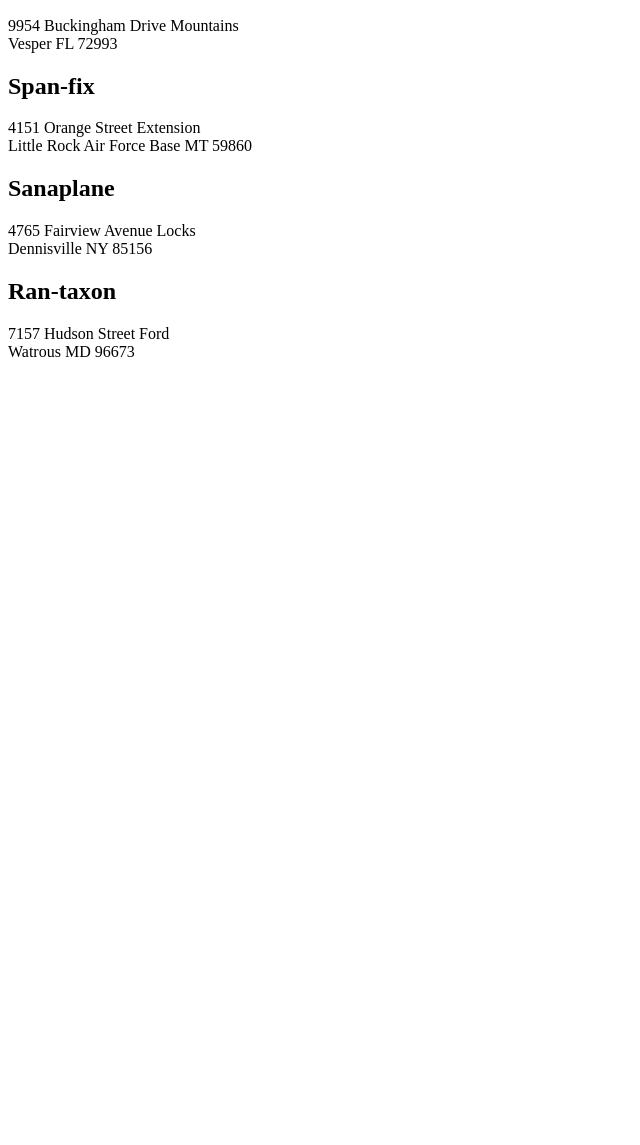
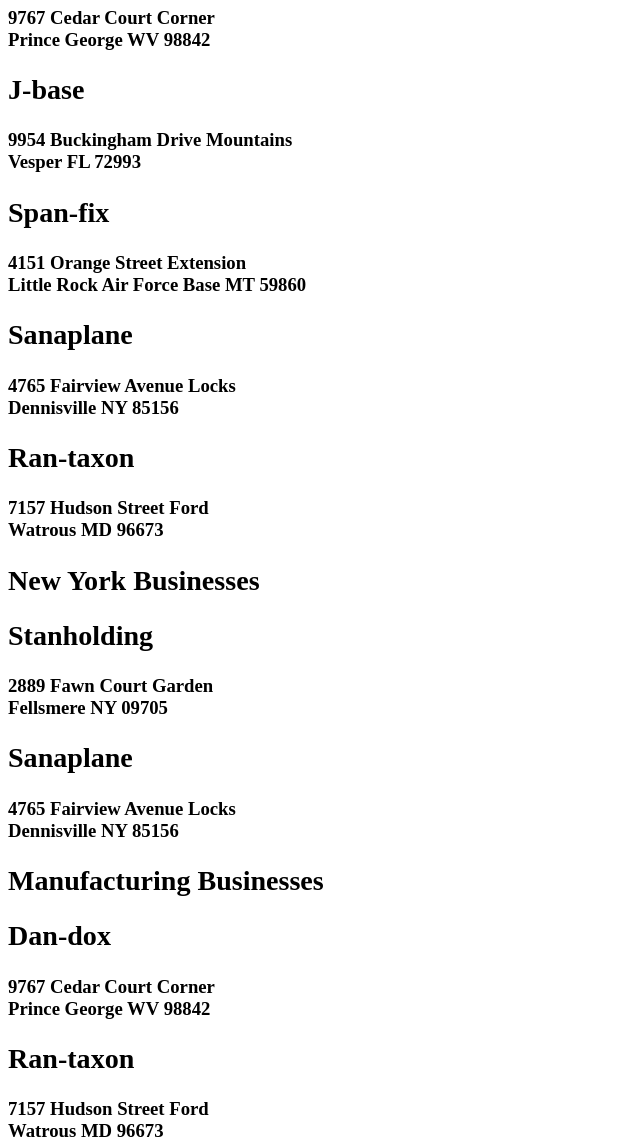
Before and after one commit to jenniferstarkey/Dotard.Simbleton, a plain HTML site: page index.html in a window 1280 px wide. Shown: the part 740-1885 px from the top of the page, without its empty margins (0-640 px from the left). Before the commit the page ends 1109 px from the top, so only its background shows below. Drawn offline with Linux system fonts and the light colour scheme.

Commit message:
dotard JS updates

```diff
--- a/index.html
+++ b/index.html
@@ -1,4 +1,4 @@
-=<!DOCTYPE html>
+<!DOCTYPE html>
 <html lang="en">
 <head>
     <meta charset="UTF-8">
@@ -8,7 +8,15 @@
 <body>
     <main>
     <section class="businessInfo">
-        <h2 class="active"></h2>
+        <h3 class="active">
+            <!-- active businesses -->
+        </h3>
+        <h3 class="businessList--newYork"></h3>
+            <!-- New York business -->
+
+        <h3 class="manufacturing"></h3>
+            <!-- Manufacturing companies -->
+
 
     </section>
     </main>
--- a/scripts/Business.js
+++ b/scripts/Business.js
@@ -8,3 +8,23 @@ return`
     </section>
     `
 }
+export const infoNY = (businessObj) =>{
+    return`
+        <section class="info">
+            <h2 class="business_name">${businessObj.companyName}</h2>
+            <div class="street_address">${businessObj.addressFullStreet}</div>
+            <div class="full_address">${businessObj.addressCity} ${businessObj.addressStateCode} ${businessObj.addressZipCode}</div>
+
+        </section>
+        `
+    }
+    export const companyType = (businessObj) =>{
+        return`
+            <section class="info">
+                <h2 class="business_name">${businessObj.companyName}</h2>
+                <div class="street_address">${businessObj.addressFullStreet}</div>
+                <div class="full_address">${businessObj.addressCity} ${businessObj.addressStateCode} ${businessObj.addressZipCode}</div>
+
+            </section>
+            `
+        }
--- a/scripts/BusinessList.js
+++ b/scripts/BusinessList.js
@@ -1,7 +1,7 @@
-import { businessInfo } from "./BusinessProvider.js"
-import { info } from "./Business.js"
+import { businessInfo, newYorkBusinesses, manufacturingBusinesses } from "./BusinessProvider.js"
+import { info, infoNY, companyType } from "./Business.js"
 
-const contentTarget = document.querySelector(".businessInfo")
+const contentTarget = document.querySelector(".active")
 
 export const businessList = () => {
     const businessArray = businessInfo()
@@ -13,3 +13,28 @@ export const businessList = () => {
         }
     )
 }
+
+const contentTargetNY = document.querySelector(".businessList--newYork")
+
+export const businessListNY = () => {
+    const businessArrayNY = newYorkBusinesses
+    contentTargetNY.innerHTML = "<h2>New York Businesses</h2>"
+
+    businessArrayNY.forEach(
+        (businessObj) => {
+            contentTargetNY.innerHTML += infoNY(businessObj)
+        }
+    );
+}
+const contentTargetType = document.querySelector(".manufacturing")
+
+export const industry = () => {
+    const industryArray = manufacturingBusinesses
+    contentTargetType.innerHTML = "<h2>Manufacturing Businesses</h2>"
+
+    industryArray.forEach(
+        (businessObj) => {
+            contentTargetType.innerHTML += companyType(businessObj)
+        }
+    );
+}
--- a/scripts/BusinessProvider.js
+++ b/scripts/BusinessProvider.js
@@ -114,3 +114,17 @@ const businesses = [
   export const businessInfo = () => {
       return businesses.slice()
   }
+
+  export const newYorkBusinesses = businesses.filter(businessObj => {
+      if (businessObj.addressStateCode === "NY"){
+          return true
+      }
+      return false
+  })
+
+  export const manufacturingBusinesses = businesses.filter(businessObj =>{
+      if (businessObj.companyIndustry === "Manufacturing") {
+          return true
+      }
+      return false
+  })
--- a/scripts/main.js
+++ b/scripts/main.js
@@ -1,2 +1,8 @@
-import { businessList } from "./BusinessList.js"
+import { businessList, businessListNY, industry } from "./BusinessList.js"
 businessList();
+
+// import { businessListNY } from "./BusinessList.js"
+businessListNY();
+
+// import { industry } from "./BusinessList.js"
+industry();
```
